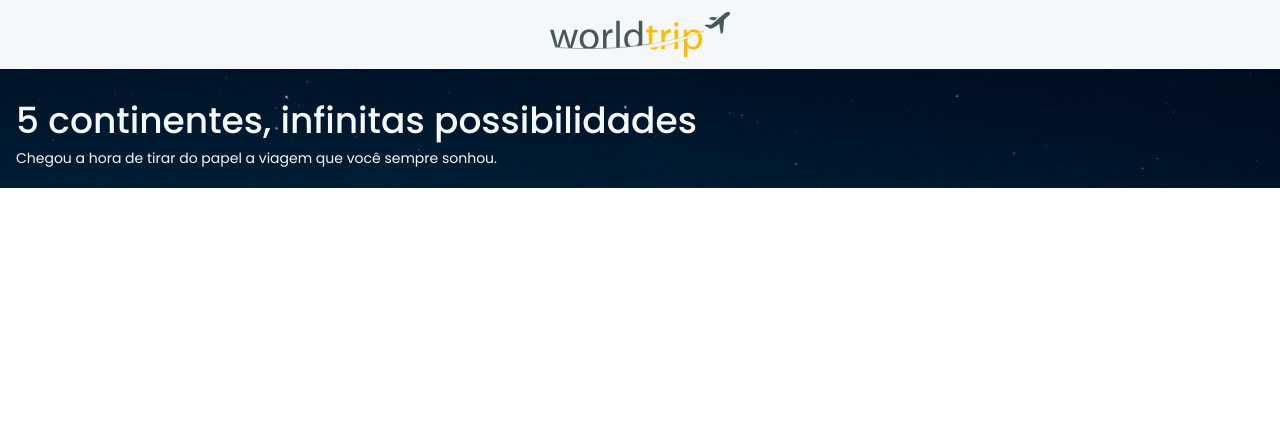
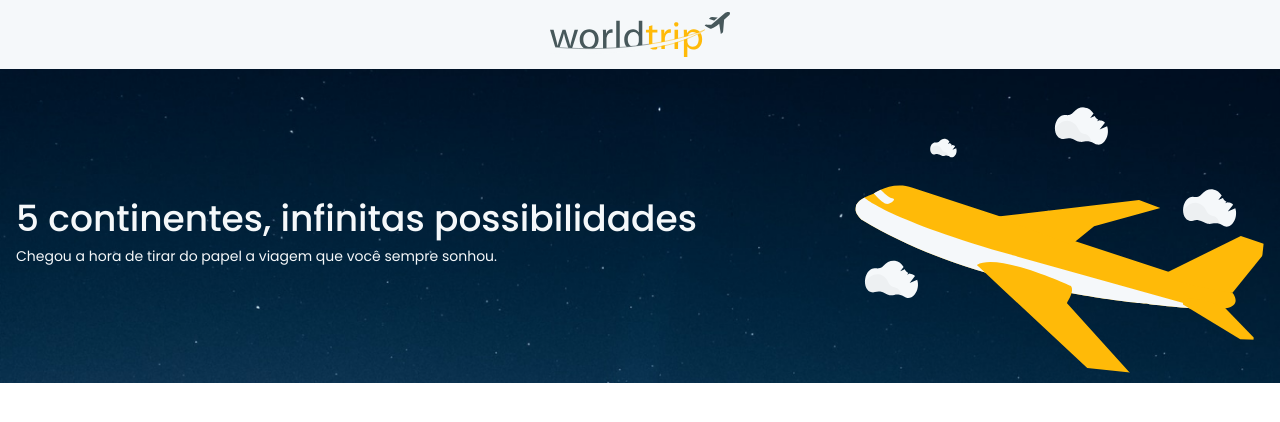
Before and after one commit to Dathin/chakraui, a Next.js app: page / in a window 1280 px wide. Shown: the top 422 px of the page. Built offline with nearby package versions, Linux system fonts and the light colour scheme.

Commit message:
feat: created useIsSize hook

```diff
--- a/src/components/Banner/index.tsx
+++ b/src/components/Banner/index.tsx
@@ -1,16 +1,11 @@
 import {Box, Center, Flex, Heading, Icon, Text, useBreakpointValue} from '@chakra-ui/react'
+import { useIsSize } from '../../hooks/useIsSize';
 import { Airplane } from '../Airplane'
 
 //Fazer o avião sair do coiso
 export function Banner(){
 
-    // const isMediumScreen = useBreakpointValue({
-    //     md: true,
-    // });
-
-    // const isLargeScreen = useBreakpointValue({
-    //     lg: true,
-    // });
+    const {isLarge} = useIsSize();
 
     return (
         <Box backgroundImage="./bannerbackfround.png" w="100%"  backgroundRepeat="no-repeat" backgroundSize="cover" color="white.100" px={4} pt={25} pb={19}>
@@ -21,7 +16,7 @@ export function Banner(){
                     <Text fontSize={14} lineHeight="21px">Chegou a hora de tirar do papel a viagem que você sempre sonhou.</Text>
                 </Box>
             </Center>
-            {false && <Box transform="rotate(6deg)">
+            {isLarge && <Box transform="rotate(6deg)">
                 <Icon as={Airplane} />
             </Box>}
 
--- /dev/null
+++ b/src/hooks/useIsSize.ts
@@ -0,0 +1,14 @@
+import { useBreakpointValue } from "@chakra-ui/react";
+
+interface UseIsSizeData {
+    isMedium?: boolean;
+    isLarge?: boolean;
+    isExtraLarge?: boolean;
+}
+
+export function useIsSize(): UseIsSizeData{
+    const isMedium = useBreakpointValue({ base: false, md: true })
+    const isLarge = useBreakpointValue({ base: false, lg: true })
+    const isExtraLarge = useBreakpointValue({ base: false, xl: true })
+    return {isMedium, isLarge, isExtraLarge }
+}
--- a/src/pages/_document.tsx
+++ b/src/pages/_document.tsx
@@ -8,6 +8,7 @@ export default class MyDocument extends Document {
                 <link rel="preconnect" href="https://fonts.googleapis.com" />
                 <link rel="preconnect" href="https://fonts.gstatic.com" />
                 <link href="https://fonts.googleapis.com/css2?family=Barlow:wght@500;600&family=Poppins:wght@400;500&display=swap" rel="stylesheet" />
+                <link rel="shortcut icon" href="./favicon.svg" type="image/svg+xml" />
             </Head>
             <body>
                 <Main />
```
Also changed, not shown: public/favicon.svg (added).
